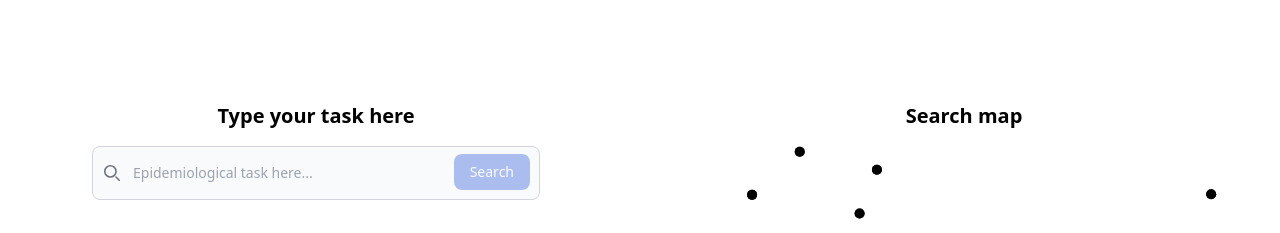
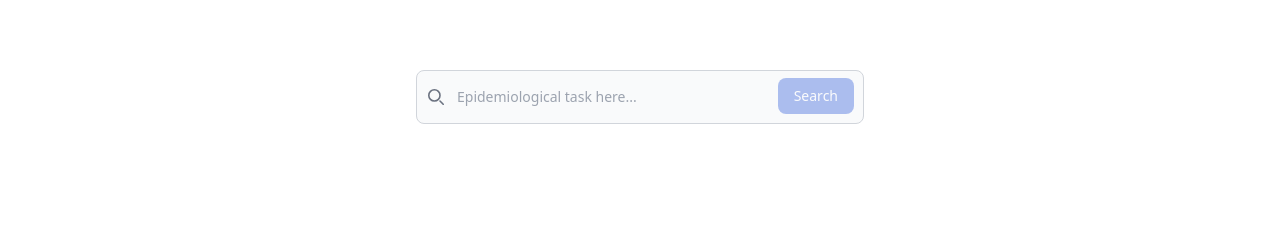
Before and after one commit to epiverse-connect/epiverse-search-frontend, a React (Create React App) app: page / in a window 1280 px wide. Shown: the part 210-443 px from the top of the page. Built offline with nearby package versions, Linux system fonts and the light colour scheme.

Commit message:
Remove map component

```diff
--- a/src/App.tsx
+++ b/src/App.tsx
@@ -21,7 +21,8 @@ function App() {
             for.
           </p>
         </header>
-        <Grid first={<SearchCol />} second={<MapCol />} />
+        <SearchCol />
+        {/* <Grid first={} second={<></>} /> */}
         <LogoCloud />
       </div>
       <GitHubCorner />
--- a/src/SearchCol.tsx
+++ b/src/SearchCol.tsx
@@ -38,9 +38,9 @@ const SearchBar = () => {
   return (
     <div>
       <form className="max-w-md mx-auto">
-        <h2 className="text-xl font-bold text-center my-4">
+        {/* <h2 className="text-xl font-bold text-center my-4">
           Type your task here
-        </h2>
+        </h2> */}
         <label
           htmlFor="default-search"
           className="mb-2 text-sm font-medium text-gray-900 sr-only dark:text-white"
```
